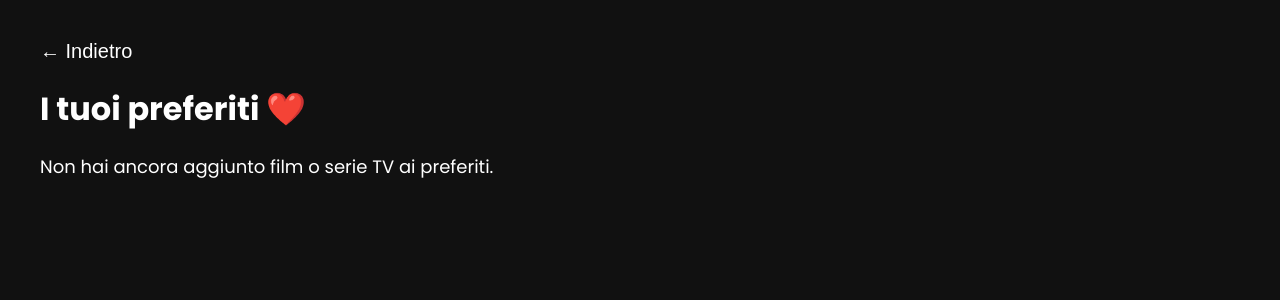
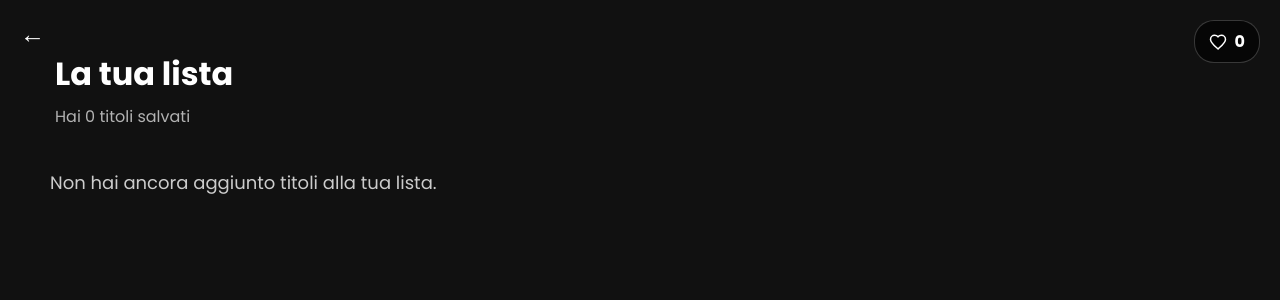
Before and after one commit to AndreaXVII17/Esercizio_Finale_InterdimensionalTV, a React (Vite) app in the folder Interdimensional_TV/: page /favourites in a window 1280 px wide. Shown: the top 300 px of the page. Built offline with nearby package versions, Linux system fonts and the light colour scheme.

Commit message:
aggiunti 2 counter sulla sezione preferiti, uno scritto e uno visivo

```diff
--- a/Interdimensional_TV/src/pages/Favourites.jsx
+++ b/Interdimensional_TV/src/pages/Favourites.jsx
@@ -1,6 +1,5 @@
 import { useContext } from "react";
 import { FavouritesContext } from "../context/FavouritesContext";
-import BackButton from "../components/BackButton/BackButton";
 
 export default function Favourites() {
   const { favourites, removeFavourite } = useContext(FavouritesContext);
@@ -8,65 +7,163 @@ export default function Favourites() {
   return (
     <div
       style={{
-        padding: "40px",
+        padding: "50px",
         backgroundColor: "#111",
         minHeight: "100vh",
         color: "white",
+        position: "relative",
       }}
     >
-      {/* 🔙 Torna Indietro */}
-      <BackButton />
+      {/* 🔙 Back */}
+      <button
+        onClick={() => window.history.back()}
+        style={{
+          position: "absolute",
+          top: 20,
+          left: 20,
+          background: "none",
+          border: "none",
+          color: "white",
+          fontSize: "25px",
+          cursor: "pointer",
+        }}
+      >
+        ←
+      </button>
 
-      <h1 style={{ marginTop: "20px" }}>I tuoi preferiti ❤️</h1>
+      {/* 🎬 TITOLO STILE NETFLIX */}
+      <h1
+        style={{
+          fontSize: "32px",
+          fontWeight: "bold",
+          marginBottom: "6px",
+          paddingLeft: "5px",
+        }}
+      >
+        La tua lista
+      </h1>
 
+      {/* ⭐ CONTATORE A DESTRA – stile Netflix */}
+      <div
+        style={{
+          position: "absolute",
+          top: 20,
+          right: 20,
+          display: "flex",
+          alignItems: "center",
+          gap: "8px",
+          background: "rgba(0,0,0,0.6)",
+          padding: "8px 14px",
+          borderRadius: "20px",
+          border: "1px solid rgba(255,255,255,0.2)",
+        }}
+      >
+        {/* ❤️ cuore nero + perimetro bianco */}
+        <svg
+          viewBox="0 0 24 24"
+          width="18"
+          height="18"
+          style={{
+            fill: "black",
+            stroke: "white",
+            strokeWidth: 2,
+          }}
+        >
+          <path d="M12.1 21.35l-1.45-1.32C5.4 15.36 2 12.28 2 8.5
+                   2 5.42 4.42 3 7.5 3c1.74 0 3.41.81 4.5 2.09
+                   C13.09 3.81 14.76 3 16.5 3 19.58 3 22 5.42
+                   22 8.5c0 3.78-3.4 6.86-8.65 11.54l-1.25 1.31z" />
+        </svg>
+
+        {/* Numero preferiti */}
+        <span
+          style={{
+            fontSize: "16px",
+            fontWeight: "bold",
+            color: "white",
+          }}
+        >
+          {favourites.length}
+        </span>
+      </div>
+
+      {/* ⭐ SOTTOTITOLO */}
+      <p
+        style={{
+          marginTop: "0px",
+          fontSize: "16px",
+          color: "#b3b3b3",
+          paddingLeft: "5px",
+        }}
+      >
+        Hai {favourites.length} titoli salvati
+      </p>
+
+      {/* Nessun preferito */}
       {favourites.length === 0 && (
-        <p style={{ marginTop: "20px", fontSize: "18px" }}>
-          Non hai ancora aggiunto film o serie TV ai preferiti.
+        <p style={{ marginTop: "40px", fontSize: "18px", color: "#ccc" }}>
+          Non hai ancora aggiunto titoli alla tua lista.
         </p>
       )}
 
+      {/* Griglia stile Netflix */}
       <div
         style={{
           display: "grid",
           gridTemplateColumns: "repeat(auto-fill, minmax(180px, 1fr))",
           gap: "20px",
-          marginTop: "20px",
+          marginTop: "30px",
         }}
       >
         {favourites.map((item) => (
-          <div
-            key={item.id}
-            style={{ position: "relative", borderRadius: "8px" }}
-          >
+          <div key={item.id} style={{ position: "relative" }}>
             <img
               src={
                 item.poster_path
                   ? `https://image.tmdb.org/t/p/w300${item.poster_path}`
                   : "https://via.placeholder.com/300x450?text=Nessuna+Immagine"
               }
-              style={{ width: "100%", borderRadius: "8px" }}
+              style={{
+                width: "100%",
+                borderRadius: "4px",
+                display: "block",
+              }}
             />
 
-            {/* ❌ Rimuovi */}
+            <p
+              style={{
+                marginTop: "8px",
+                textAlign: "left",
+                paddingLeft: "4px",
+                color: "white",
+                fontSize: "14px",
+              }}
+            >
+              {item.title || item.name}
+            </p>
+
+            {/* ❌ bottone rimuovi */}
             <button
               onClick={() => removeFavourite(item.id)}
               style={{
                 position: "absolute",
                 top: "10px",
                 right: "10px",
-                background: "none",
-                border: "none",
-                fontSize: "26px",
+                background: "rgba(0,0,0,0.6)",
+                border: "1px solid rgba(255,255,255,0.3)",
+                borderRadius: "50%",
+                width: "30px",
+                height: "30px",
                 cursor: "pointer",
-                color: "red",
+                color: "white",
+                fontSize: "18px",
+                display: "flex",
+                alignItems: "center",
+                justifyContent: "center",
               }}
             >
-              ❌
+              ✕
             </button>
-
-            <p style={{ textAlign: "center", marginTop: "8px" }}>
-              {item.title || item.name}
-            </p>
           </div>
         ))}
       </div>
```
